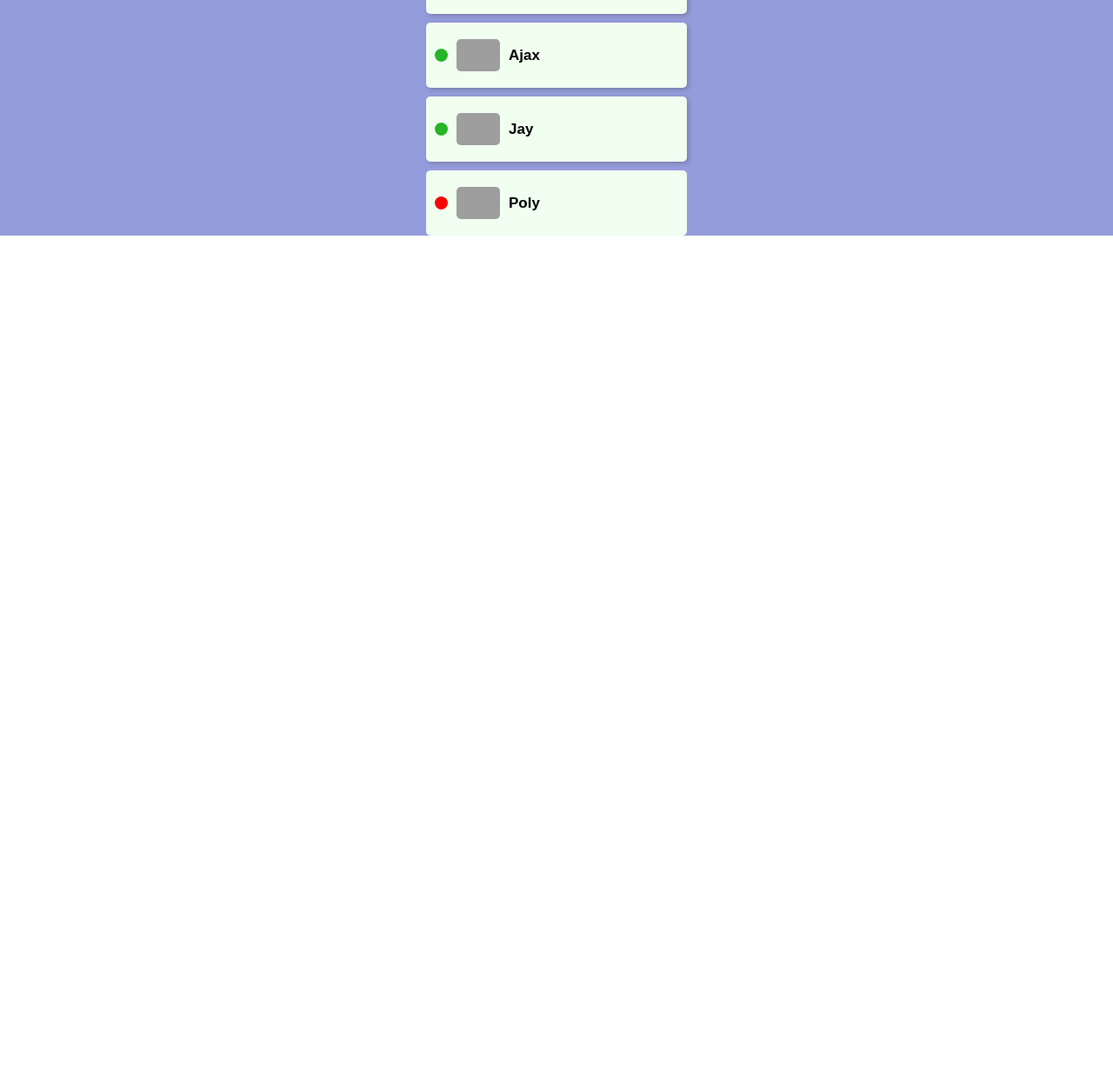
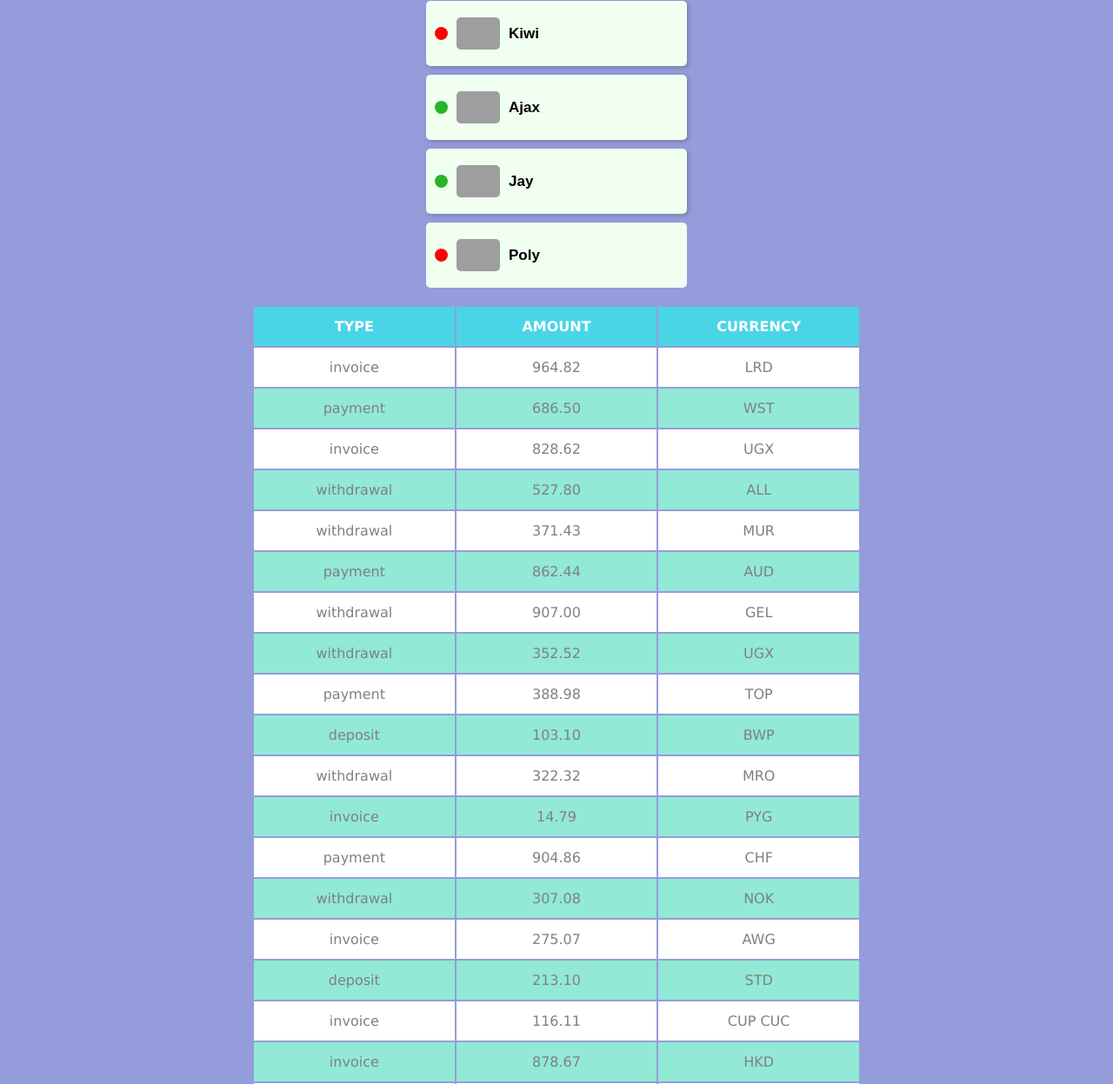
Before and after one commit to dmytrosch/goit-react-hw-01-components, a React app: page / in a window 1280 px wide. Shown: the part 794-2041 px from the top of the page at 87% size. Before the commit the page ends 1065 px from the top, so only its background shows below. Built offline with nearby package versions, Linux system fonts and the light colour scheme; grey boxes are pictures that could not be loaded.

Commit message:
1st submission

```diff
--- a/src/components/App.js
+++ b/src/components/App.js
@@ -6,6 +6,8 @@ import Statistics from "./Statistics/Statistics";
 import statisticalData from "../data/statistical-data.json";
 import FriendList from "./FriendList/FriendList";
 import friends from "../data/friends.json";
+import TransactionHistory from './TransactionHistory/TransactionHistory'
+import transactions from '../data/transactions.json'
 
 const mainRootRef = document.querySelector("#root");
 const AppContainerStyles = {
@@ -29,6 +31,7 @@ function App() {
             />
             <Statistics title="Upload stats" stats={statisticalData} />
             <FriendList friends={friends} />
+            <TransactionHistory transactions={transactions}/>
         </section>
     );
 }
--- a/src/components/FriendList/FriendList.js
+++ b/src/components/FriendList/FriendList.js
@@ -1,5 +1,6 @@
 import React from "react";
 import styles from "./FriendList.module.css";
+import PropTypes from "prop-types";
 
 function FriendList({ friends }) {
     return (
@@ -30,4 +31,20 @@ function FriendList({ friends }) {
     );
 }
 
+FriendList.defaultProps = {
+    avatar: "https://www.flaticon.com/svg/static/icons/svg/747/747376.svg",
+    isOnline: false,
+};
+
+FriendList.propTypes = {
+    friends: PropTypes.arrayOf(
+        PropTypes.exact({
+            avatar: PropTypes.string,
+            name: PropTypes.string.isRequired,
+            isOnline: PropTypes.bool,
+            id: PropTypes.number.isRequired,
+        })
+    ),
+};
+
 export default FriendList;
--- a/src/components/FriendList/FriendList.module.css
+++ b/src/components/FriendList/FriendList.module.css
@@ -1,5 +1,6 @@
 .container {
     width: 300px;
+    margin-bottom: 20px;
 }
 
 .friend {
--- a/src/components/Profile/Profile.module.css
+++ b/src/components/Profile/Profile.module.css
@@ -9,6 +9,8 @@
     box-shadow: 2px 2px 5px 0px rgba(50, 50, 50, 0.29);
     padding-top: 30px;
     font-family: Arial, Helvetica, sans-serif;
+    margin-top: 20px;
+    margin-bottom: 20px;
 }
 
 .avatarImg {
--- a/src/components/Statistics/Statistics.module.css
+++ b/src/components/Statistics/Statistics.module.css
@@ -6,6 +6,7 @@
     flex-direction: column;
     font-family: Verdana, Geneva, Tahoma, sans-serif;
     box-shadow: 2px 2px 5px 0px rgba(50, 50, 50, 0.29);
+    margin-bottom: 20px;
 }
 
 .title {
--- /dev/null
+++ b/src/components/TransactionHistory/TransactionHistory.js
@@ -0,0 +1,52 @@
+import React from "react";
+import PropTypes from "prop-types";
+import styles from "./TransactionHistory.module.css";
+
+function TransactionHistory({ transactions }) {
+    return (
+        <section className={styles.container}>
+            <table className={styles.table}>
+                <thead>
+                    <tr>
+                        <th className={styles.headerItem}>Type</th>
+                        <th className={styles.headerItem}>Amount</th>
+                        <th className={styles.headerItem}>Currency</th>
+                    </tr>
+                </thead>
+                <tbody>
+                    {transactions.map((transaction) => {
+                        return (
+                            <tr
+                                className={styles.tableRow}
+                                key={transaction.id}
+                            >
+                                <td className={styles.tableCell}>
+                                    {transaction.type}
+                                </td>
+                                <td className={styles.tableCell}>
+                                    {transaction.amount}
+                                </td>
+                                <td className={styles.tableCell}>
+                                    {transaction.currency}
+                                </td>
+                            </tr>
+                        );
+                    })}
+                </tbody>
+            </table>
+        </section>
+    );
+}
+
+TransactionHistory.propTypes = {
+    transactions: PropTypes.arrayOf(
+        PropTypes.exact({
+            id: PropTypes.string.isRequired,
+            type: PropTypes.string.isRequired,
+            amount: PropTypes.string.isRequired,
+            currency: PropTypes.string.isRequired,
+        })
+    ),
+};
+
+export default TransactionHistory;
--- /dev/null
+++ b/src/components/TransactionHistory/TransactionHistory.module.css
@@ -0,0 +1,33 @@
+.container {
+    width: 700px;
+    font-family: Verdana, Geneva, Tahoma, sans-serif;
+}
+
+.table {
+    min-width: 100%;
+}
+
+.tableElement {
+    width: 33%;
+    height: 45px;
+}
+
+.headerItem {
+    composes: tableElement;
+    background-color: rgb(74, 213, 231);
+    color: white;
+    text-transform: uppercase;
+}
+.tableCell {
+    composes: tableElement;
+    color: grey;
+    text-align: center;
+}
+
+.tableRow {
+    background-color: #ffffff;
+}
+
+.tableRow:nth-child(2n) {
+    background-color: rgb(145, 233, 214);
+}
--- /dev/null
+++ b/src/data/transactions.json
@@ -0,0 +1,122 @@
+[
+    {
+      "id": "1e0700a2-5183-4291-85cc-2065a036a683",
+      "type": "invoice",
+      "amount": "964.82",
+      "currency": "LRD"
+    },
+    {
+      "id": "a30f821b-4d25-4ff0-abdd-e340b3f0dd2b",
+      "type": "payment",
+      "amount": "686.50",
+      "currency": "WST"
+    },
+    {
+      "id": "44dca67a-8e5a-4798-bf8e-b15efd4e1abd",
+      "type": "invoice",
+      "amount": "828.62",
+      "currency": "UGX"
+    },
+    {
+      "id": "ea8ed3dc-2b68-4a53-905a-53ecb0adef33",
+      "type": "withdrawal",
+      "amount": "527.80",
+      "currency": "ALL"
+    },
+    {
+      "id": "ea76146a-0b00-4b80-bc02-a8c822176712",
+      "type": "withdrawal",
+      "amount": "371.43",
+      "currency": "MUR"
+    },
+    {
+      "id": "63ca02f9-d637-46b5-9237-f3b24425e029",
+      "type": "payment",
+      "amount": "862.44",
+      "currency": "AUD"
+    },
+    {
+      "id": "ed0263e8-59a5-4bf1-87e0-2bb88e53dc34",
+      "type": "withdrawal",
+      "amount": "907.00",
+      "currency": "GEL"
+    },
+    {
+      "id": "6013bad0-750c-4691-8bc2-d8f2b43969c4",
+      "type": "withdrawal",
+      "amount": "352.52",
+      "currency": "UGX"
+    },
+    {
+      "id": "252c7be4-8b06-4fa7-8d42-61fb835b70d5",
+      "type": "payment",
+      "amount": "388.98",
+      "currency": "TOP"
+    },
+    {
+      "id": "4eaab41b-b967-40ac-82ed-85fc66f646f1",
+      "type": "deposit",
+      "amount": "103.10",
+      "currency": "BWP"
+    },
+    {
+      "id": "9648a350-8469-42d5-8bf3-18090de5fe67",
+      "type": "withdrawal",
+      "amount": "322.32",
+      "currency": "MRO"
+    },
+    {
+      "id": "9c5c25fb-1a95-4b2f-8d1f-4c4426d677cc",
+      "type": "invoice",
+      "amount": "14.79",
+      "currency": "PYG"
+    },
+    {
+      "id": "43ef232c-80e9-4d6f-b48a-b22405620de3",
+      "type": "payment",
+      "amount": "904.86",
+      "currency": "CHF"
+    },
+    {
+      "id": "5161682e-e620-4019-ab0a-24ceb10fbd20",
+      "type": "withdrawal",
+      "amount": "307.08",
+      "currency": "NOK"
+    },
+    {
+      "id": "7b119d71-42e6-4c42-a141-6818b07bb9ff",
+      "type": "invoice",
+      "amount": "275.07",
+      "currency": "AWG"
+    },
+    {
+      "id": "a4f65722-65c4-4c28-b1f4-b8ed988bb205",
+      "type": "deposit",
+      "amount": "213.10",
+      "currency": "STD"
+    },
+    {
+      "id": "c6e5784b-0ca3-48d6-86e5-b5128af5a523",
+      "type": "invoice",
+      "amount": "116.11",
+      "currency": "CUP CUC"
+    },
+    {
+      "id": "c9ebed6a-3a02-4b49-ac0d-0534b51f2bfd",
+      "type": "invoice",
+      "amount": "878.67",
+      "currency": "HKD"
+    },
+    {
+      "id": "a4a98b0e-b22c-438b-9f83-de2df52110c8",
+      "type": "invoice",
+      "amount": "725.03",
+      "currency": "UYU UYI"
+    },
+    {
+      "id": "b39bfa7a-0166-4c47-94d6-87d20590f746",
+      "type": "payment",
+      "amount": "405.45",
+      "currency": "MDL"
+    }
+  ]
```
